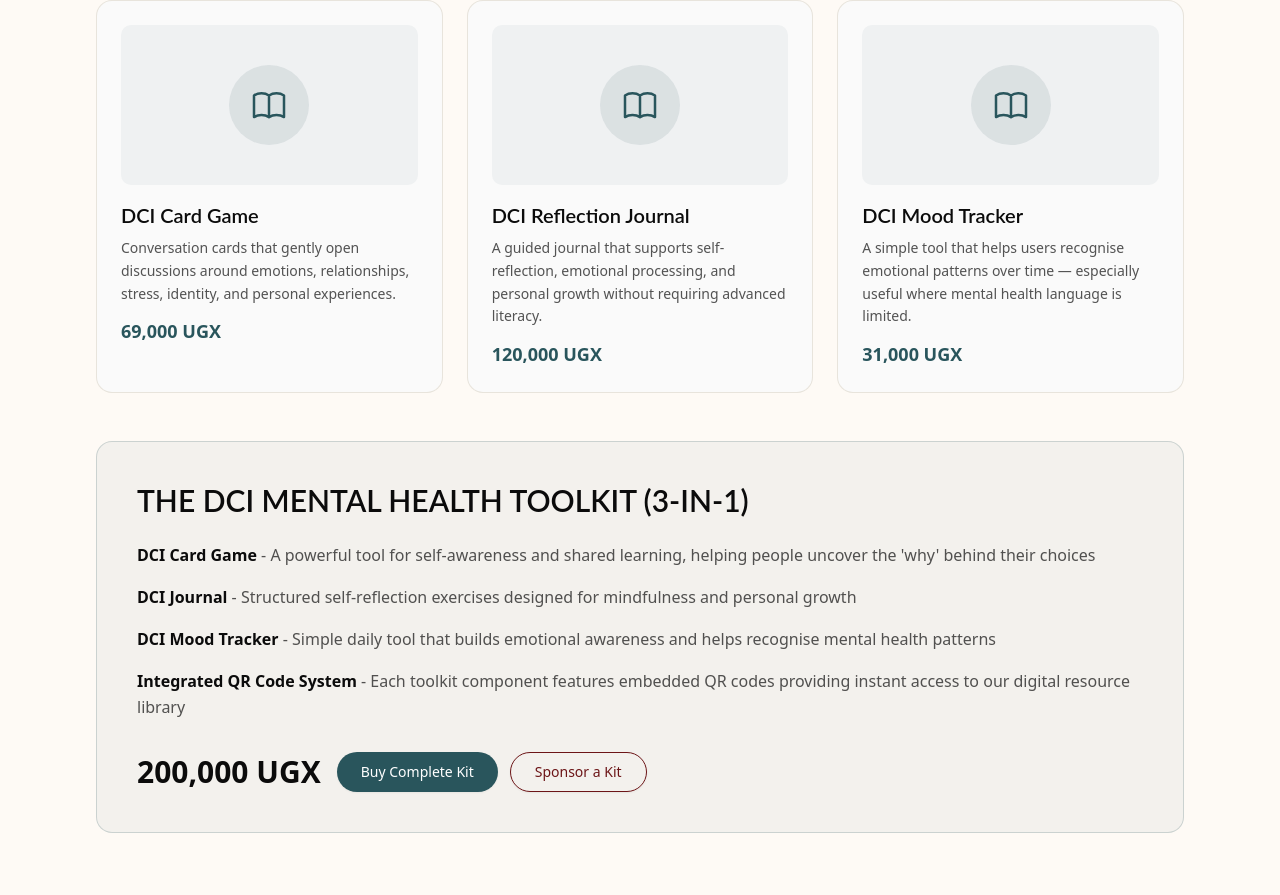
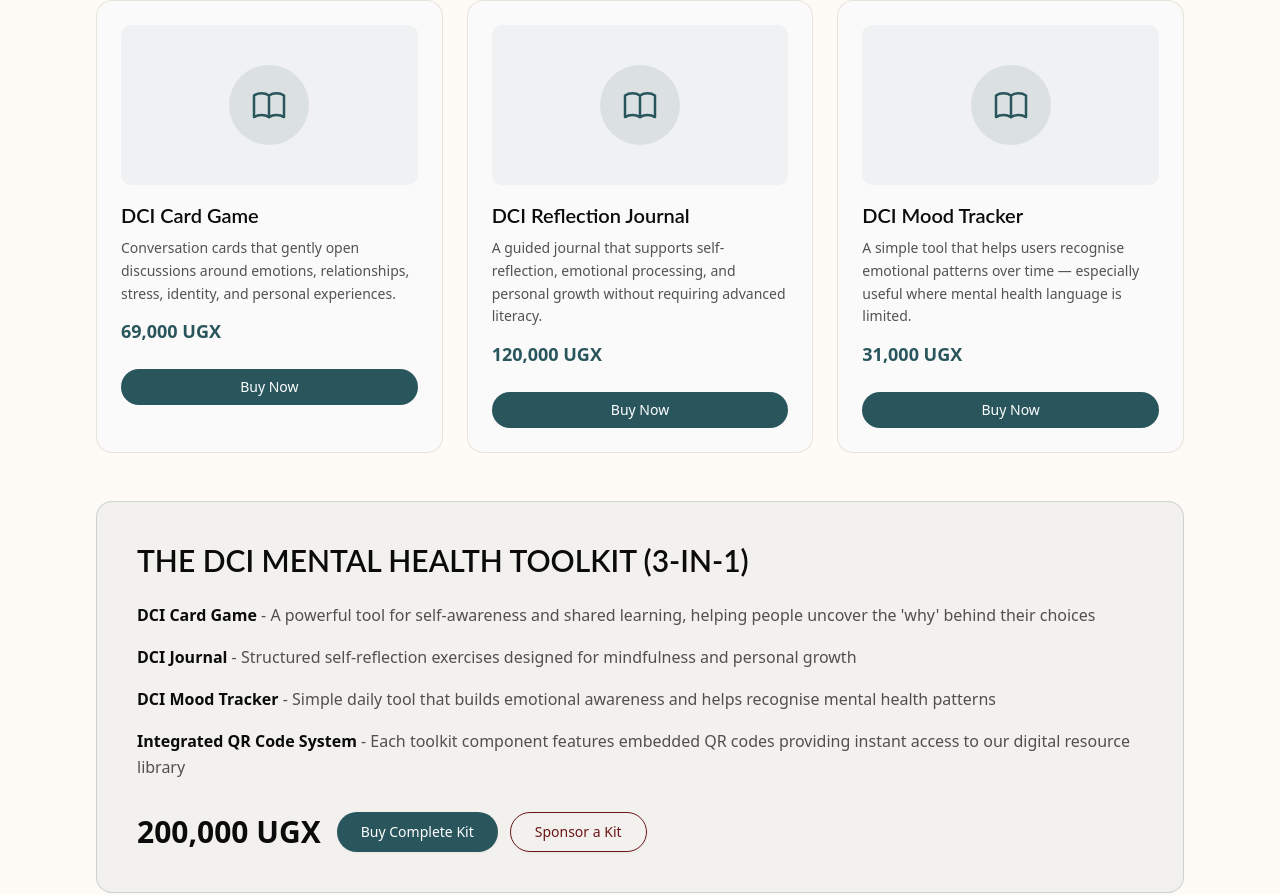
Before and after one commit to Akatuuti-Platform/deeperconnectioninitiative.com, a SvelteKit app in the folder web/: page / in a window 1280 px wide. Shown: the part 1096-1991 px from the top of the page. Built offline with nearby package versions, Linux system fonts and the light colour scheme.

Commit message:
feat: Centralize and integrate payment links for products, donations, and certifications, and implement GSAP ScrollSmoother.

```diff
--- a/web/src/lib/components/pages/sections/get-involved.svelte
+++ b/web/src/lib/components/pages/sections/get-involved.svelte
@@ -1,3 +1,7 @@
+<script>
+	import { paymentLinks } from '$lib/payment-links';
+</script>
+
 <section id="get-involved" class="w-full border-t border-slate-300/40">
 	<div class="mx-auto max-w-6xl px-4 sm:px-6 lg:px-8 py-12 lg:py-16 space-y-8">
 		<div class="max-w-3xl space-y-3">
@@ -122,11 +126,14 @@
 						support where it matters most.
 					</p>
 				</div>
-				<button
+				<a
+					href={paymentLinks.donation}
+					target="_blank"
+					rel="noopener noreferrer"
 					class="mt-auto inline-flex items-center justify-center rounded-full bg-[#2A6268] px-3 py-1.5 text-xs font-medium text-[#EFE5D0] hover:bg-[#234f53] transition-colors"
 				>
 					Sponsor a kit
-				</button>
+				</a>
 			</div>
 		</div>
 
--- a/web/src/lib/components/pages/sections/toolkit.svelte
+++ b/web/src/lib/components/pages/sections/toolkit.svelte
@@ -1,5 +1,6 @@
 <script>
 	import { Button } from '$lib/components/ui/button';
+	import { paymentLinks } from '$lib/payment-links';
 
 	const products = [
 		{
@@ -7,21 +8,24 @@
             image: 'https://res.cloudinary.com/dywd7jbbl/image/upload/v1716585371/Other/it_othe9w.jpg',
 			description:
 				'Conversation cards that gently open discussions around emotions, relationships, stress, identity, and personal experiences.',
-			price: '69,000 UGX'
+			price: '69,000 UGX',
+			paymentLink: paymentLinks.cardGame
 		},
 		{
 			name: 'DCI Reflection Journal',
             image: 'https://res.cloudinary.com/dywd7jbbl/image/upload/v1716584375/Other/csps_dgkayq.png',
 			description:
 				'A guided journal that supports self-reflection, emotional processing, and personal growth without requiring advanced literacy.',
-			price: '120,000 UGX'
+			price: '120,000 UGX',
+			paymentLink: paymentLinks.journal
 		},
 		{
 			name: 'DCI Mood Tracker',
             image: 'https://res.cloudinary.com/dywd7jbbl/image/upload/v1716585253/Other/awf_ne3sdj.jpg',
 			description:
 				'A simple tool that helps users recognise emotional patterns over time — especially useful where mental health language is limited.',
-			price: '31,000 UGX'
+			price: '31,000 UGX',
+			paymentLink: paymentLinks.moodTracker
 		}
 	];
 </script>
@@ -83,10 +87,20 @@
 							</div> -->
 						</div>
 					</div>
+					<div class="flex flex-col gap-3">
 						<div>
 							<h3 class="text-xl font-semibold text-foreground mb-2">{product.name}</h3>
 							<p class="text-sm leading-relaxed text-foreground/70 mb-3">{product.description}</p>
-						<p class="text-lg font-semibold text-primary">{product.price}</p>
+							<p class="text-lg font-semibold text-primary mb-3">{product.price}</p>
+						</div>
+						<a
+							href={product.paymentLink}
+							target="_blank"
+							rel="noopener noreferrer"
+							class="inline-flex items-center justify-center rounded-full bg-primary hover:bg-primary/90 text-primary-foreground px-4 py-2 text-sm font-medium transition-colors"
+						>
+							Buy Now
+						</a>
 					</div>
 				</figure>
 			{/each}
@@ -119,12 +133,15 @@
 			<div class="flex flex-col sm:flex-row gap-4 items-start sm:items-center">
 				<div class="text-3xl font-bold text-foreground">200,000 UGX</div>
 				<div class="flex flex-col sm:flex-row gap-3">
+					<a href={paymentLinks.toolkit} target="_blank" rel="noopener noreferrer">
 						<Button
 							size="lg"
 							class="bg-primary hover:bg-primary/90 text-primary-foreground rounded-full px-6"
 						>
 							Buy Complete Kit
 						</Button>
+					</a>
+					<a href={paymentLinks.donation} target="_blank" rel="noopener noreferrer">
 						<Button
 							size="lg"
 							variant="outline"
@@ -132,6 +149,7 @@
 						>
 							Sponsor a Kit
 						</Button>
+					</a>
 				</div>
 			</div>
 		</div>
--- /dev/null
+++ b/web/src/lib/payment-links.ts
@@ -0,0 +1,14 @@
+
+export const paymentLinks = {
+    toolkit:"https://flutterwave.com/pay/iyjwtttlx2ak",
+    tShirt:"https://flutterwave.com/pay/usqdio6u1ihs",
+    cardGame:"https://flutterwave.com/pay/cidkcgcayir3",
+    moodTracker:"https://flutterwave.com/pay/uejw5ohwx88z",
+    journal:"https://flutterwave.com/pay/tvskdp7x03sy",
+    certifications:{
+        foundationLevelCommunityChampionCertification: "https://flutterwave.com/pay/otgd1nua58va",
+        advancedLevelInstitutionalChampionCertification:"https://flutterwave.com/pay/9dztppy5qgq1",
+        masterTrainerCertification:"https://flutterwave.com/pay/w9vyugjuszjq",
+    },
+    donation:"https://flutterwave.com/donate/clhbvmmxfsfx"
+}
--- a/web/src/routes/+layout.svelte
+++ b/web/src/routes/+layout.svelte
@@ -1,16 +1,48 @@
 <script lang="ts">
 	import './layout.css';
+  import { onMount, setContext } from 'svelte';
 	import favicon from '$lib/assets/favicon/favicon.ico';
 	import Navigation from '@/lib/components/layout/navigation.svelte';
 	import Footer from '@/lib/components/layout/footer.svelte';
+	import gsap from 'gsap';
+	import { ScrollSmoother } from 'gsap/ScrollSmoother';
+	import { ScrollTrigger } from 'gsap/ScrollTrigger';
+
+	if (typeof window !== 'undefined') {
+		gsap.registerPlugin(ScrollSmoother, ScrollTrigger);
+	}
 
 	let { children } = $props();
+	let smoother = $state<ScrollSmoother | null>(null);
+
+	onMount(() => {
+		const ctx = gsap.context(() => {
+			smoother = ScrollSmoother.create({
+				smooth: 1.5,
+				effects: true
+			});
+		});
+		return () => ctx.revert();
+	});
+
+	setContext('smootherCtx', () => smoother);
 </script>
 
 <svelte:head>
+	<title>Deeper Connection Initiative | Mental Health Tools for Self-Led Healing</title>
+	<meta
+		name="description"
+		content="A global mental health initiative helping individuals and communities build emotional strength through self-led learning, storytelling and connection"
+	/>
 	<link rel="icon" href={favicon} />
+	<!-- <link rel="apple-touch-icon" sizes="180x180" href="/apple-touch-icon.png">
+<link rel="icon" type="image/png" sizes="32x32" href="/favicon-32x32.png">
+<link rel="icon" type="image/png" sizes="16x16" href="/favicon-16x16.png">
+<link rel="manifest" href="/site.webmanifest"> -->
 </svelte:head>
 
+<div id="smooth-wrapper">
+	<div id="smooth-content">
 		<div class="min-h-screen flex flex-col">
 			<!-- {/* Subtle radial background accents */} -->
 			<div class="pointer-events-none fixed inset-0 -z-10 overflow-hidden">
@@ -18,7 +50,7 @@
 					class="absolute -right-32 -top-32 h-[24rem] w-[24rem] rounded-full bg-primary/10 blur-3xl"
 				></div>
 				<div
-			class="absolute -left-40 top-1/2 h-[28rem] w-[28rem] -translate-y-1/2 rounded-full bg-accent/10 blur-3xl"
+					class="absolute -left-40 top-1/2 size-[28rem] -translate-y-1/2 rounded-full bg-accent/10 blur-3xl"
 				></div>
 			</div>
 
@@ -28,3 +60,5 @@
 			</main>
 			<Footer />
 		</div>
+	</div>
+</div>
--- a/web/src/routes/trainings/+page.svelte
+++ b/web/src/routes/trainings/+page.svelte
@@ -1,6 +1,7 @@
 <script lang="ts">
 	import { Check, Award } from '@lucide/svelte';
 	import Button from '$lib/components/ui/button/button.svelte';
+	import { paymentLinks } from '$lib/payment-links';
 
 
 	const tiers = [
@@ -30,7 +31,8 @@
 				'Create safe, judgment-free spaces',
 				'Support 30-50 people per session'
 			],
-			cta: 'Become a Champion'
+			cta: 'Become a Champion',
+			paymentLink: paymentLinks.certifications.foundationLevelCommunityChampionCertification
 		},
 		{
 			id: 'tier2',
@@ -60,7 +62,8 @@
 				'Customize for your population',
 				'Integrate with existing services'
 			],
-			cta: 'Scale Your Impact'
+			cta: 'Scale Your Impact',
+			paymentLink: paymentLinks.certifications.advancedLevelInstitutionalChampionCertification
 		},
 		{
 			id: 'tier3',
@@ -93,7 +96,8 @@
 				'Build regional Champion networks',
 				'Expand DCI across districts'
 			],
-			cta: 'Become a Master'
+			cta: 'Become a Master',
+			paymentLink: paymentLinks.certifications.masterTrainerCertification
 		}
 	];
 
@@ -225,6 +229,7 @@
 								</ul>
 							</div>
 
+							<a href={tier.paymentLink} target="_blank" rel="noopener noreferrer" class="w-full">
 								<Button
 									class="w-full {index === 0
 										? 'bg-[#2A6268] hover:bg-[#2A6268]/90'
@@ -234,6 +239,7 @@
 								>
 									{tier.cta}
 								</Button>
+							</a>
 						</div>
 					</div>
 				{/each}
@@ -272,11 +278,17 @@
 				Join 500+ trained Champions healing Uganda one conversation at a time
 			</p>
 			<div class="flex flex-col sm:flex-row gap-4 justify-center">
+				<a
+					href={paymentLinks.certifications.foundationLevelCommunityChampionCertification}
+					target="_blank"
+					rel="noopener noreferrer"
+				>
 					<Button
 						class="bg-[#6F231E] text-white px-12 py-6 rounded-full text-xl font-bold hover:bg-[#6F231E]/90 transition shadow-lg"
 					>
 						Apply for T.O.T Now
 					</Button>
+				</a>
 				<Button
 					class="bg-white text-[#2A6268] px-12 py-6 rounded-full text-xl font-bold hover:bg-white/90 transition"
 				>
```
Lines whose indentation alone changed are shown as unchanged.
